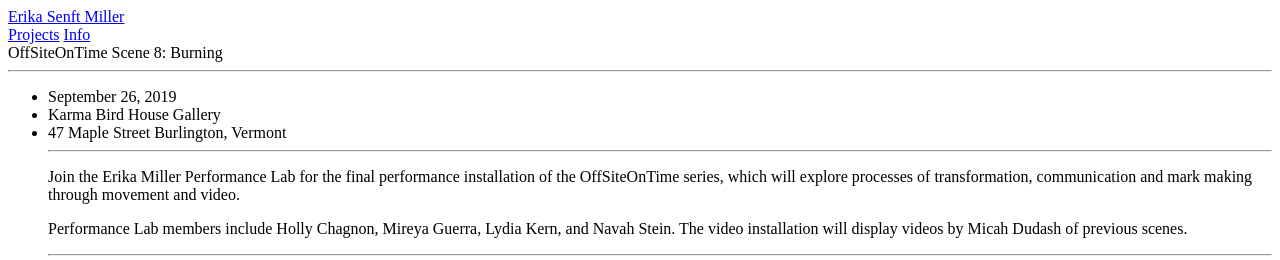
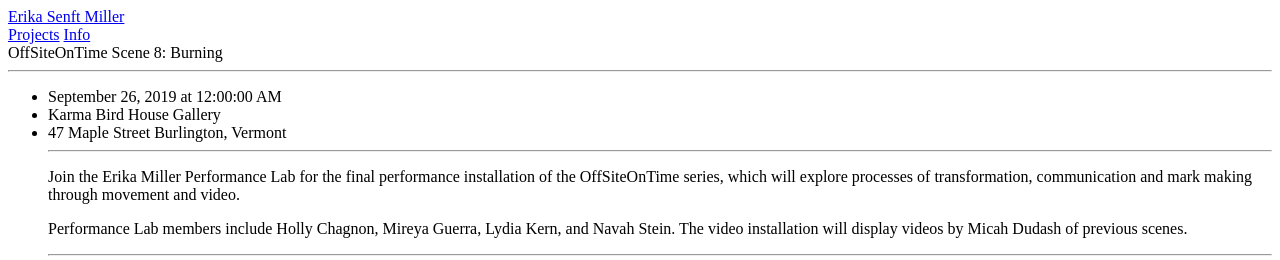
Before and after one commit to hektor/erika-senft-miller, a Jekyll site: the page built from _upcoming/burning.md, in a window 1280 px wide, cut to the strip 0-260 px from the top of the page. Built offline with Jekyll 4.4.1, drawn with Linux system fonts in a browser that asks for light colours; nearby versions of some CDN libraries; a script that is not in the unit is left out.

Commit message:
Add Time

```diff
--- a/_layouts/upcoming.html
+++ b/_layouts/upcoming.html
@@ -7,7 +7,7 @@ layout: default
         <div class="banner-title">{{ page.title }}</div>
         <hr>
         <ul>
-          <li>{{ page.date | date: "%B %-d, %Y" }}</li>
+          <li>{{ page.date | date: "%B %-d, %Y at %r" }}</li>
           <li>{{ page.site }}</li>
           <li>{{ page.location }}</li>
         <hr>
--- a/_upcoming/burning.md
+++ b/_upcoming/burning.md
@@ -1,7 +1,7 @@
 ---
 layout: upcoming
 title: 'OffSiteOnTime Scene 8: Burning'
-date: 2019-09-26T00:00:59.981Z
+date: 2019-09-26T00:00:00.981Z
 site: Karma Bird House Gallery
 location: '47 Maple Street Burlington, Vermont'
 ---
```
